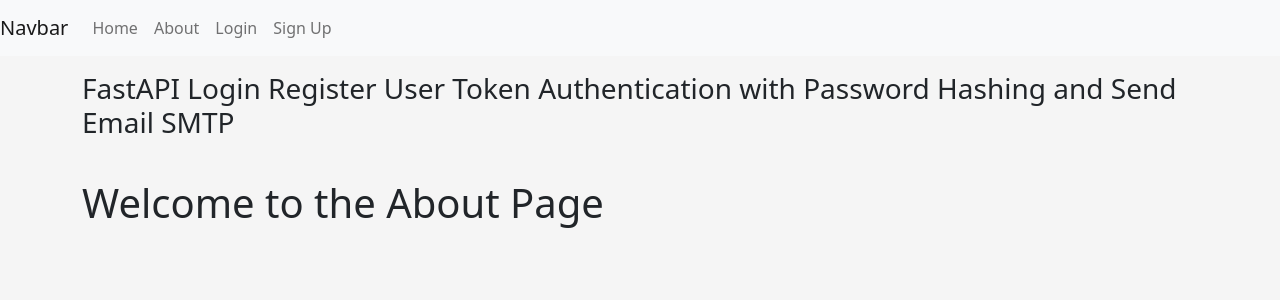
After one commit to ezalahmad/FastAPI-register-smtp, a FastAPI app: template templates/about.html in a window 1280 px wide. The commit adds this page. Shown: the top 300 px of the page. Run offline with FastAPI, Linux system fonts and the light colour scheme; the template is opened without the code that fills it, so the values that code supplies are empty.

Commit message:
Set-up jinja templates - `{{ url_for(static, path=/css/style.css) }}` if `path` change to `filename` will produce an error

```diff
--- a/main.py
+++ b/main.py
@@ -2,13 +2,22 @@
  # main.py
 
 from typing import Union
+
 from fastapi import FastAPI, Request
 from fastapi.templating import Jinja2Templates
+from fastapi.staticfiles import StaticFiles
+# import os
 
 templates = Jinja2Templates(directory="templates")
 
 app = FastAPI()
 
+app.mount("/static", StaticFiles(directory="static"), name="static")
+
 @app.get("/")
 def home(request: Request):
     return templates.TemplateResponse("index.html", {"request": request})
+
+@app.get("/about")
+def about(request: Request):
+    return templates.TemplateResponse("about.html", {"request": request})
--- /dev/null
+++ b/static/style.css
@@ -0,0 +1,7 @@
+ /*
+ *    style.css
+ *     */
+
+body {
+    background-color: #f5f5f5;
+}
--- /dev/null
+++ b/templates/about.html
@@ -0,0 +1,11 @@
+<!-- about.html -->
+
+{% extends "base.html" %}
+
+{% block title %}About Page{% endblock %}
+
+{% block content %}
+<div class="event">
+    <p> <h1>Welcome to the About Page</h1> </p>
+</div>
+{% endblock %}
--- a/templates/base.html
+++ b/templates/base.html
@@ -9,7 +9,7 @@
         <meta name="viewport" content="width=device-width, initial-scale=1.0" />
         <link href="https://cdn.jsdelivr.net/npm/bootstrap@5.0.2/dist/css/bootstrap.min.css" rel="stylesheet" />
         <link rel="stylesheet" href="https://cdnjs.cloudflare.com/ajax/libs/font-awesome/6.0.0/css/all.min.css">
-        <link rel="stylesheet" type="text/css" href=""/>
+        <link rel="stylesheet" type="text/css" href="{{ url_for('static', path='style.css') }}"/>
         <title>{% block title %} My Webpage {% endblock %}</title>
     </head>
     <body>
```
Also changed, not shown: static/css/style.css (added, +7 -0 lines).
